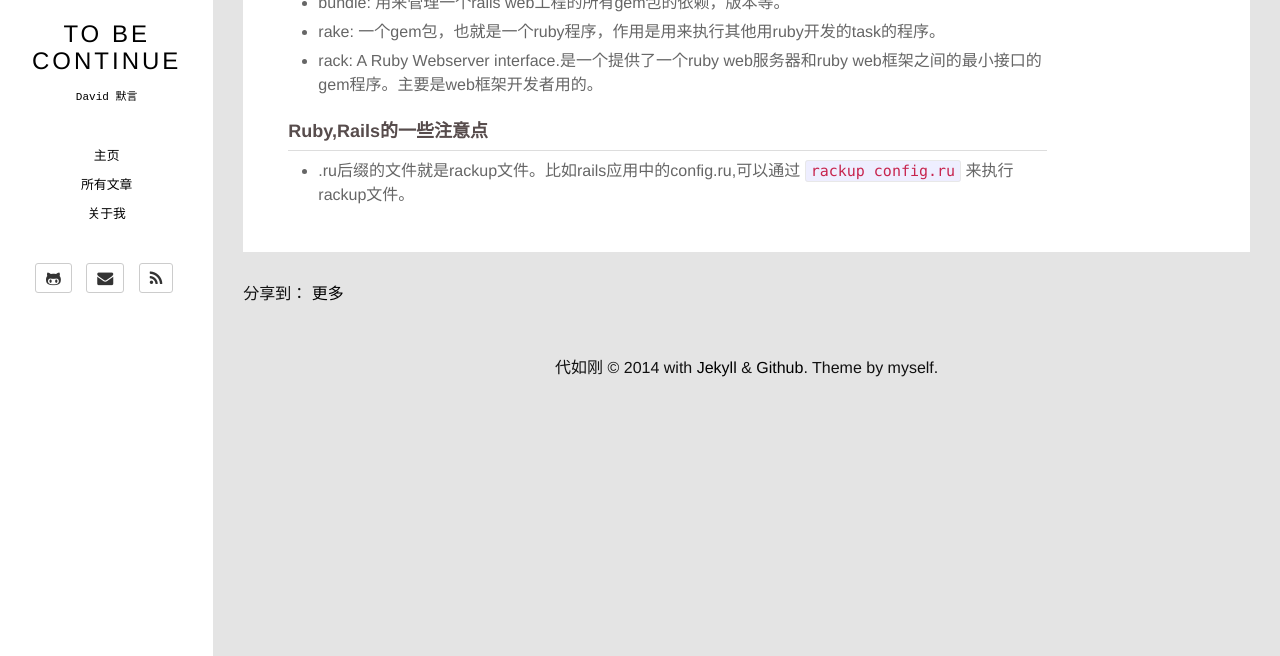
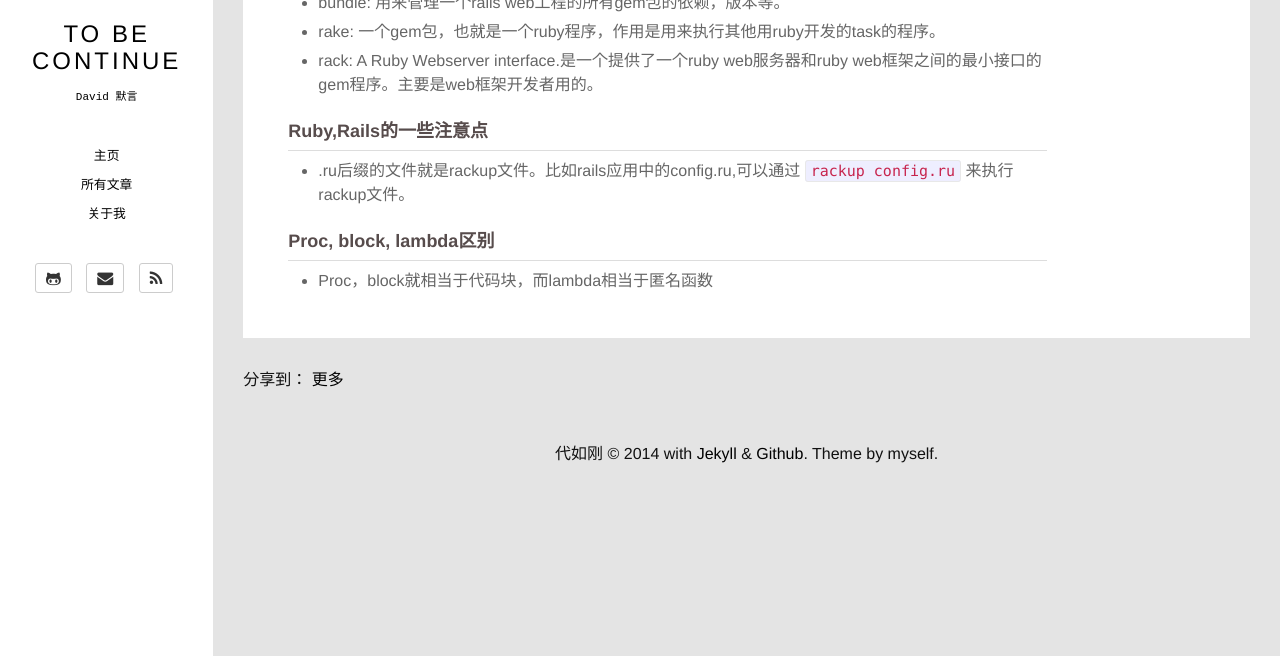
Before and after one commit to MakeItEasy/makeiteasy.github.com, a Jekyll site: the page built from _posts/2013-02-05-ruby-rails-tips.markdown, in a window 1280 px wide, cut to the strip 244-900 px from the top of the page. Built offline with Jekyll 4.4.1, drawn with Linux system fonts in a browser that asks for light colours; Markdown is read by kramdown in place of the engine named in the settings; comment, search, counter and statistics services are not loaded.

Commit message:
添加了proc，block，lambda区别

```diff
--- a/_posts/2013-02-05-ruby-rails-tips.markdown
+++ b/_posts/2013-02-05-ruby-rails-tips.markdown
@@ -18,3 +18,7 @@ tags: [ruby, rails]
 #### Ruby,Rails的一些注意点
 
 * .ru后缀的文件就是rackup文件。比如rails应用中的config.ru,可以通过 `rackup config.ru` 来执行rackup文件。
+
+#### Proc, block, lambda区别
+
+* Proc，block就相当于代码块，而lambda相当于匿名函数
```
